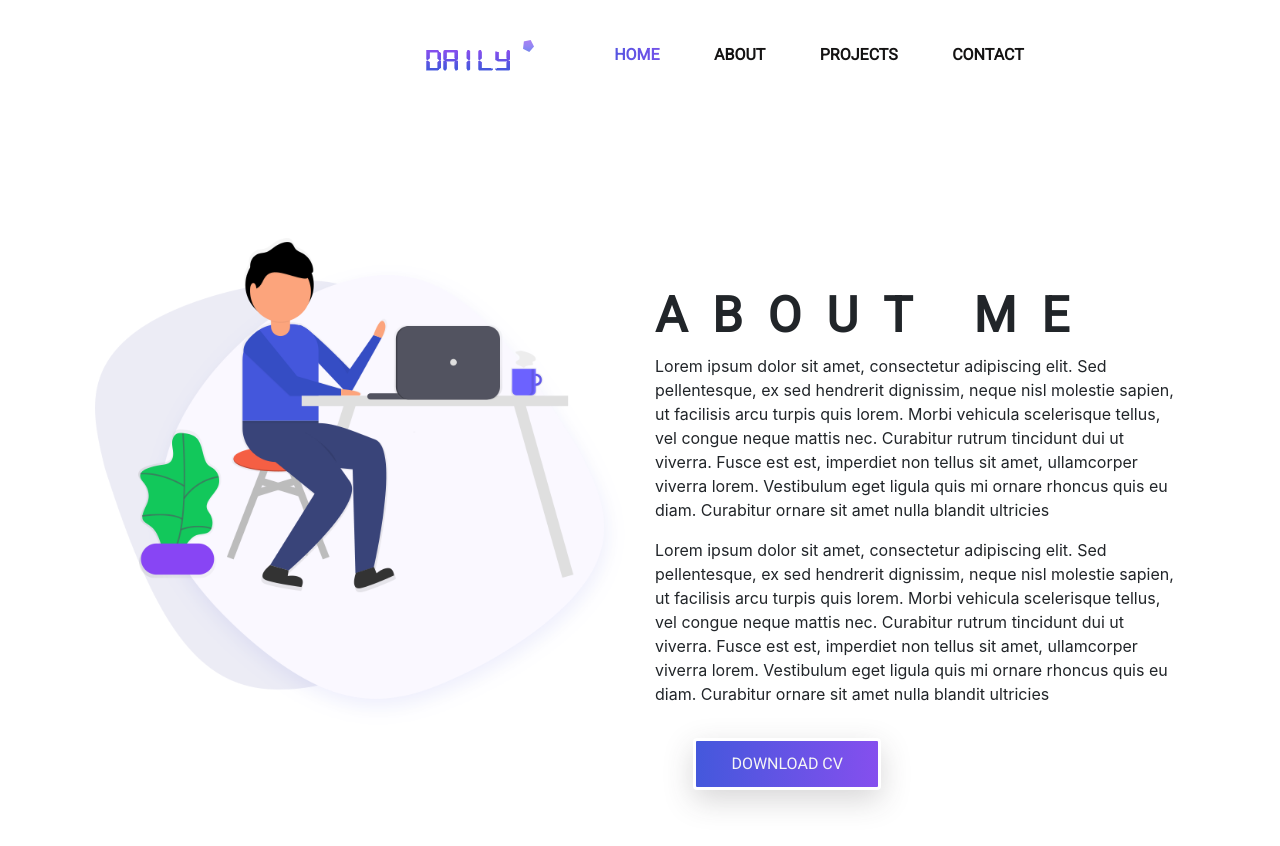
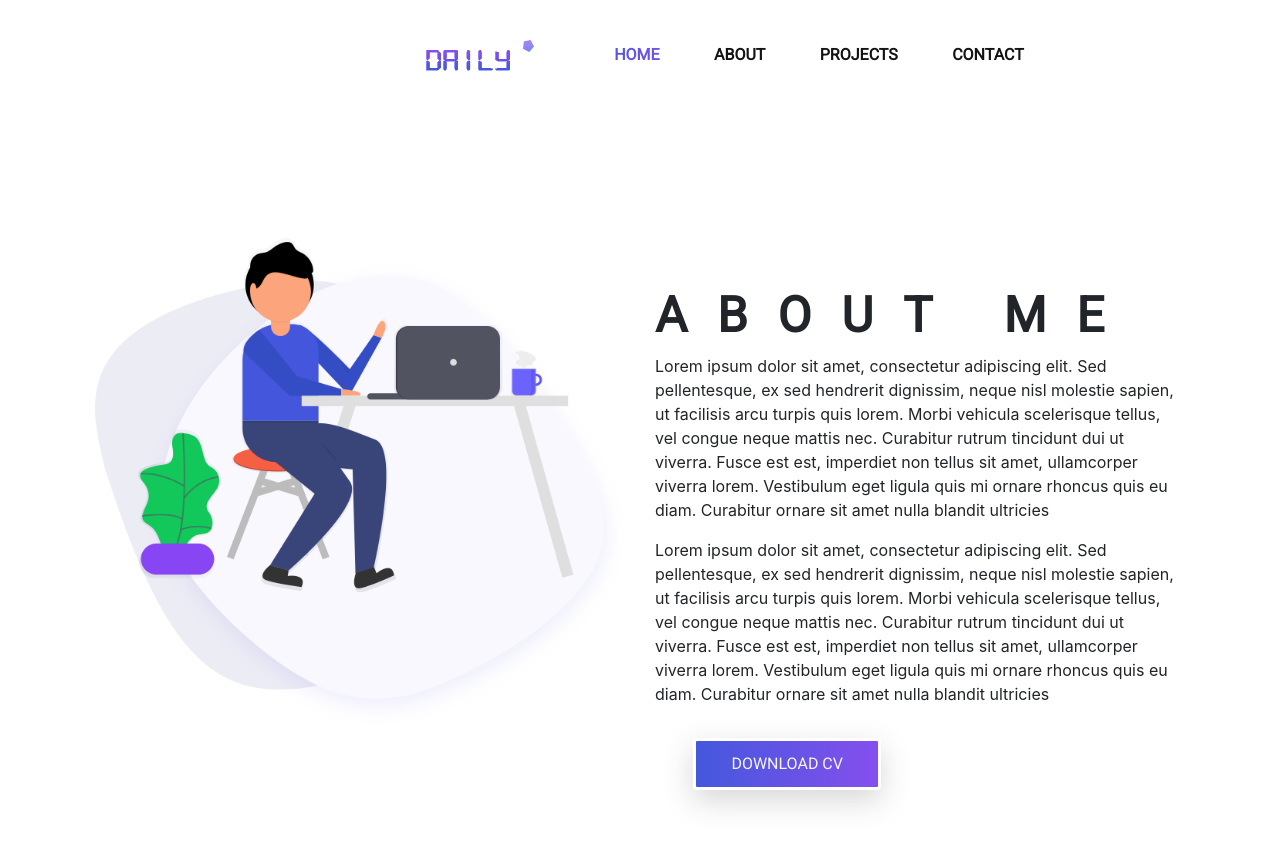
Before and after one commit to abhaydee/PersonalPortfolio, a React (Create React App) app: page /About in a window 1280 px wide. Shown: the top 846 px of the page. Built offline with nearby package versions, Linux system fonts and the light colour scheme.

Commit message:
changes to landing page

```diff
--- a/src/App.css
+++ b/src/App.css
@@ -74,6 +74,6 @@ padding: 8rem 5rem;
 .site-main .about-area .about-title h2 >span{
   display: block;
   font: normal bold 49px/60px var(--roboto);
-  letter-spacing: 25px;
+  letter-spacing: 30px;
 
 }
```
